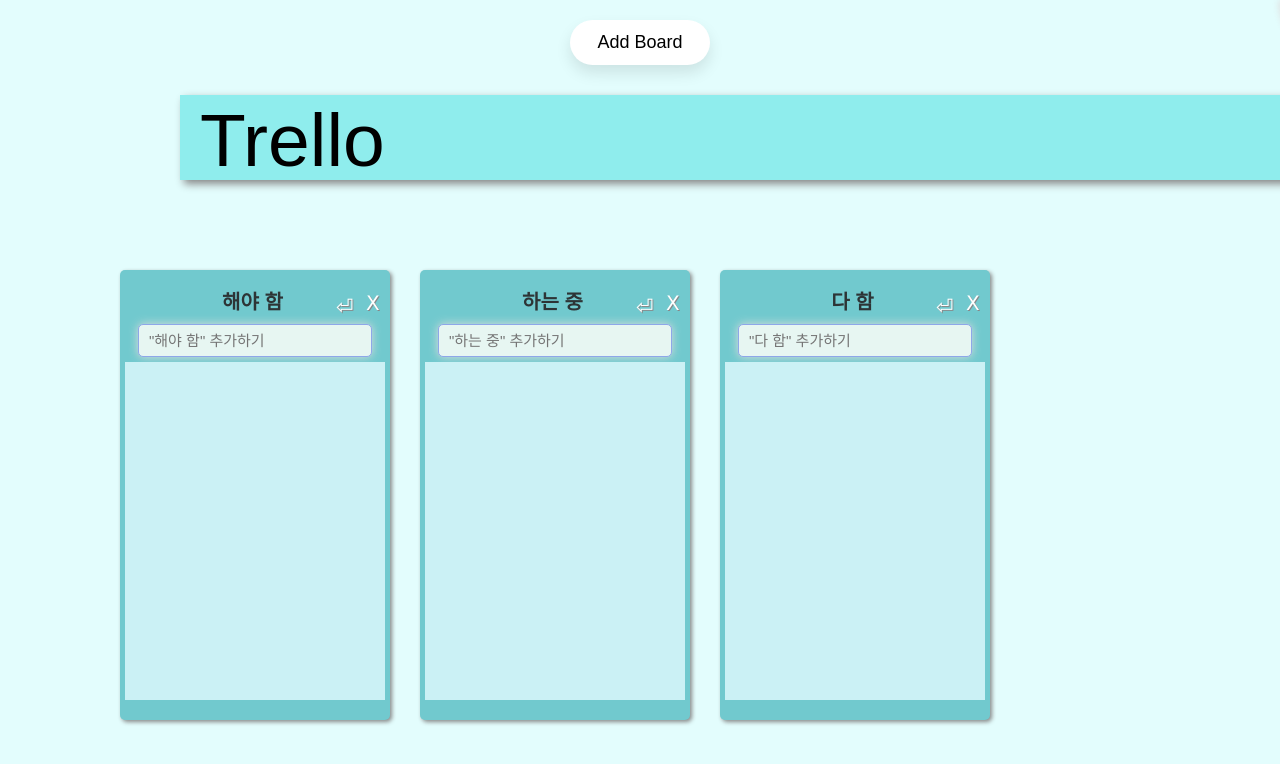
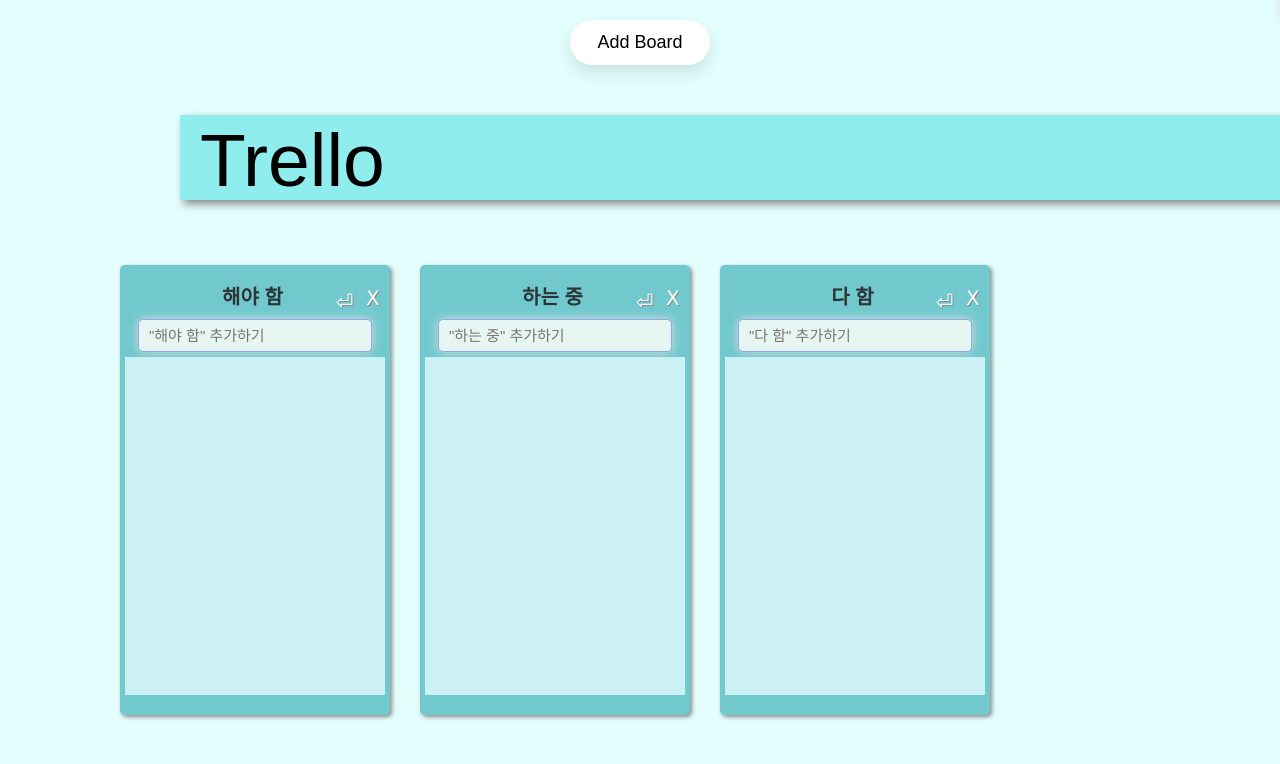
Before and after one commit to prgmr99/Neo-Todo, a React (Create React App) app: page / in a window 1280 px wide. Shown: the top 764 px of the page. Built offline with nearby package versions, Linux system fonts and the light colour scheme.

Commit message:
[Fix] issue #11

```diff
--- a/src/App.tsx
+++ b/src/App.tsx
@@ -75,7 +75,7 @@ const Header = styled.h1`
   font-size: 75px;
   text-align: left;
   margin-left: 180px;
-  margin-top: calc(100vh - 770px);
+  margin-top: calc(100vh - 750px);
   height: 85px;
   width: 100%;
   padding-left: 20px;
--- a/src/components/Board.tsx
+++ b/src/components/Board.tsx
@@ -36,7 +36,7 @@ const Container = styled.div<{ isDraggingOver: boolean }>`
   width: 270px;
   margin: 0px 100px;
   margin-left: -70px;
-  margin-top: 70px;
+  margin-top: 20px;
   justify-content: center;
   box-shadow: 2px 2px 4px #888888;
   &.hovering {
```
Also changed, not shown: 1 other file (tests, documents, lock files or other folders).
